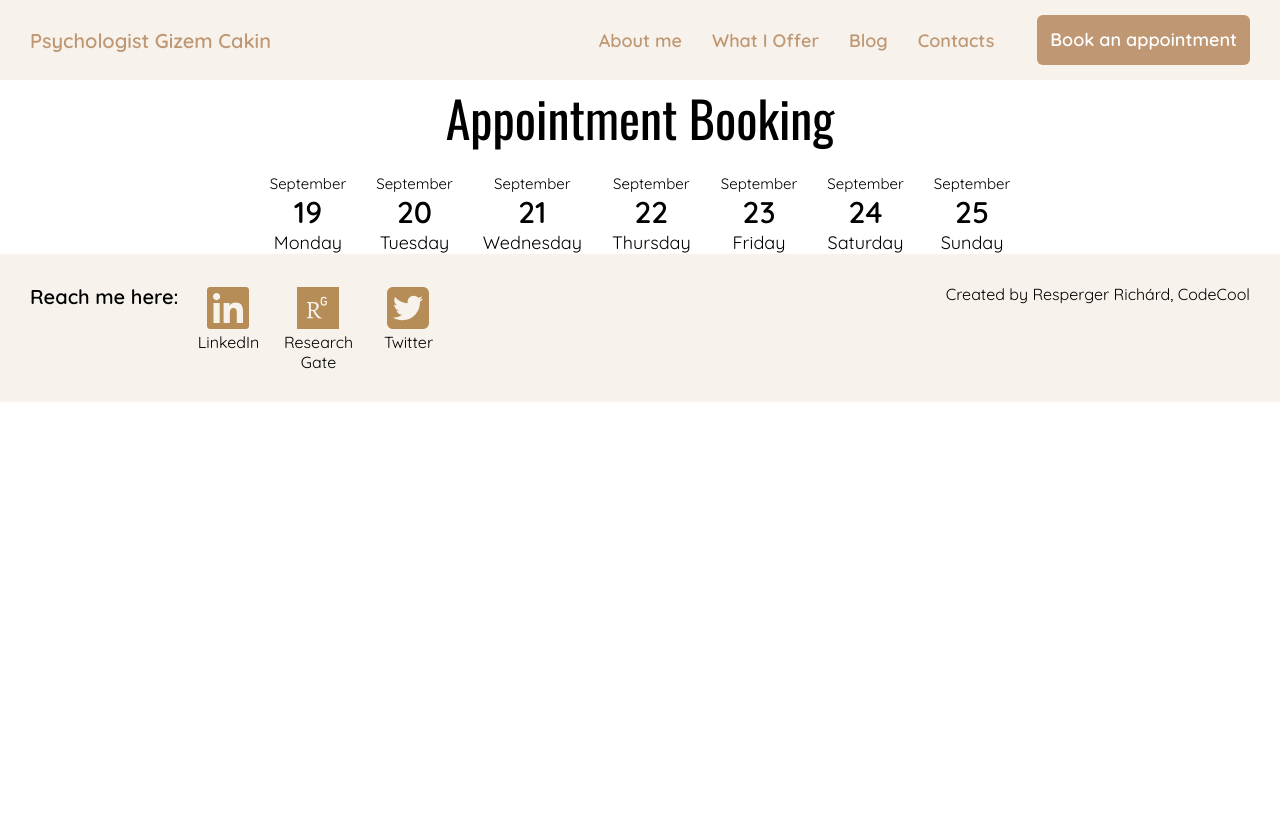
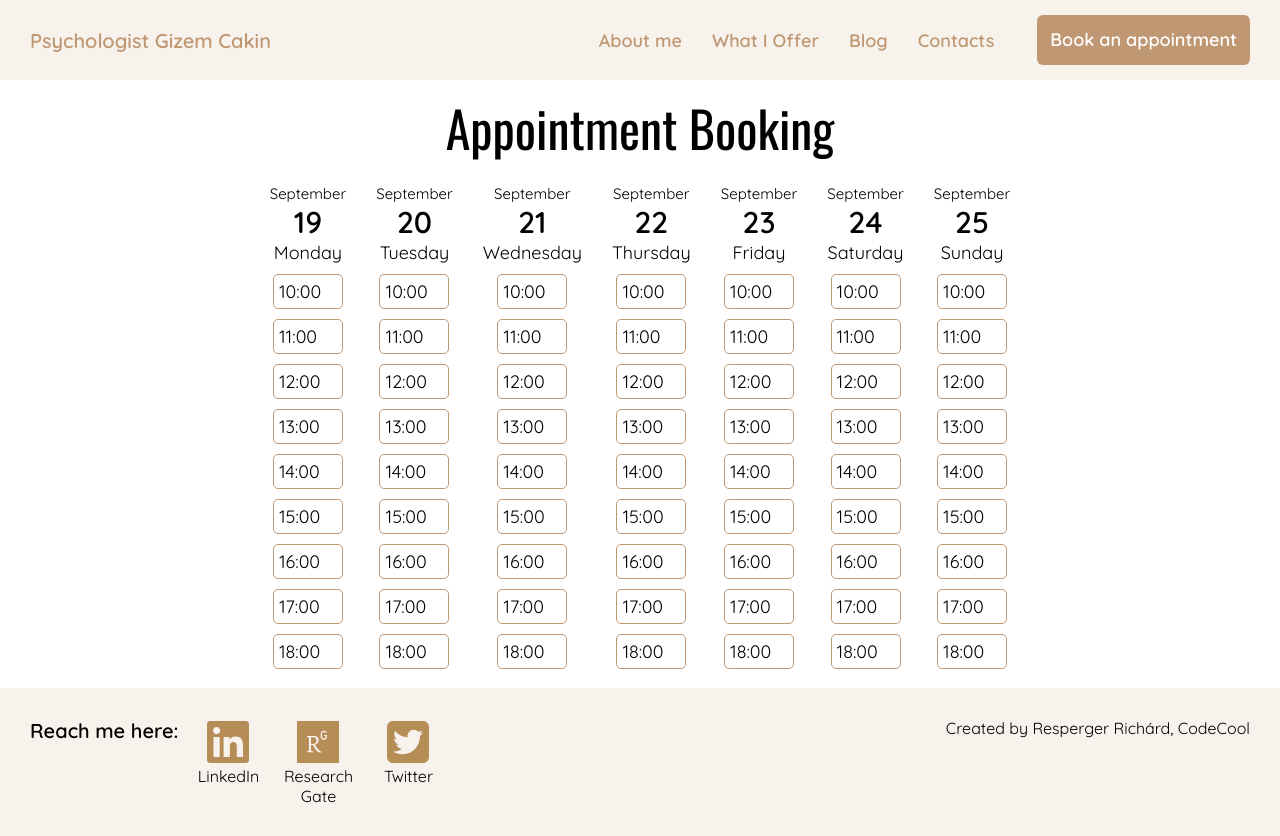
Before and after one commit to 4rrichard/psychology-website, a React (Create React App) app in the folder psychology-website/: page /appointment in a window 1280 px wide. Before the commit the page ends 800 px from the top, so only its background shows below. Built offline with nearby package versions, Linux system fonts and the light colour scheme.

Commit message:
appointment&disabled(try)

```diff
--- a/psychology-website/src/App.js
+++ b/psychology-website/src/App.js
@@ -19,7 +19,7 @@ function App() {
   const [display, setDisplay] = useState(true);
 
   useEffect(() => {
-    if (path !== "/appointment") {
+    if (path !== "/appointment" && path !== "/contact") {
       setDisplay(true);
     } else {
       setDisplay(false);
--- a/psychology-website/src/components/Appointment.css
+++ b/psychology-website/src/components/Appointment.css
@@ -1,33 +1,59 @@
-.appointment--title {
+.appointment {
+  height: 76vh;
+  display: flex;
+  flex-direction: column;
+  justify-content: center;
+}
+.appointment .appointment--title {
   margin-bottom: 20px;
   font-family: "Oswald", sans-serif;
   font-weight: 400;
   font-size: 50px;
   text-align: center;
 }
-
-.appointment {
+.appointment .appointment--container {
   display: flex;
   justify-content: center;
   gap: 30px;
 }
-.appointment .appointment--fulldate {
+.appointment .appointment--container .appointment--fulldate {
   display: flex;
   flex-direction: column;
   align-items: center;
 }
-.appointment .appointment--fulldate .appointment--month {
+.appointment .appointment--container .appointment--fulldate .appointment--month {
   font-family: "Quicksand", sans-serif;
   font-weight: 400;
   font-size: 15px;
 }
-.appointment .appointment--fulldate .appointment--date {
+.appointment .appointment--container .appointment--fulldate .appointment--date {
   font-family: "Quicksand", sans-serif;
   font-weight: 600;
   font-size: 30px;
 }
-.appointment .appointment--fulldate .appointment--day {
+.appointment .appointment--container .appointment--fulldate .appointment--day,
+.appointment .appointment--container .appointment--fulldate .appointment--hours {
+  margin-bottom: 10px;
   font-family: "Quicksand", sans-serif;
   font-weight: 400;
   font-size: 18px;
+}
+.appointment .appointment--container .appointment--fulldate .appointment--hours {
+  min-width: 70px;
+  padding: 5px;
+  border: 1px solid #bf9773;
+  border-radius: 5px;
+  transition-duration: 0.2s;
+  transition-timing-function: ease-in-out;
+}
+.appointment .appointment--container .appointment--fulldate .appointment--hours:hover {
+  color: white;
+  background-color: #bf9773;
+}
+.appointment .appointment--container .appointment--fulldate .appointment--hours[disabled] {
+  opacity: 60%;
+  color: grey;
+  background-color: lightgray;
+  cursor: auto;
+  border: 1px solid rgb(185, 183, 183);
 }/*# sourceMappingURL=Appointment.css.map */
--- a/psychology-website/src/components/Appointment.jsx
+++ b/psychology-website/src/components/Appointment.jsx
@@ -1,11 +1,18 @@
-import React from "react";
+import React, { useState } from "react";
 import { DateTime, Info, Interval } from "luxon";
+import { Link, Route, Routes } from "react-router-dom";
 import "./Appointment.css";
+import RegContact from "./RegContact";
 
 function Appointment() {
   // const day = DateTime.local(2022, 9, 20, { locale: "en" }).day;
   // const weekday = DateTime.local(2022, 9, 20, { locale: "en" }).weekdayLong;
   // const year = DateTime.local(2022, 9, 20, { locale: "en" }).year;
+
+  const now = DateTime.now().toFormat("dd");
+  const nowHour = DateTime.now().c.hour;
+  const dateLimit = DateTime.now().plus({ days: 1 }).toFormat("dd");
+
   const month = DateTime.local(2022, 9, 20, { locale: "en" }).monthLong;
 
   const start = DateTime.local(2022, 9, 19, { locale: "en" });
@@ -32,6 +39,11 @@ function Appointment() {
     septArray.push(month);
   }
 
+  const hoursArr = [];
+  for (let i = 10; i < 19; i++) {
+    hoursArr.push(`${i}:${"00"}`);
+  }
+
   const wholeWeekArray = [];
   septArray.map((sept, index) => {
     return wholeWeekArray.push({
@@ -41,12 +53,11 @@ function Appointment() {
     });
   });
 
-  console.log(wholeWeekArray);
-
+  // && nowHour >= hours.slice(0, 2)
   return (
-    <>
+    <section className="appointment">
       <h1 className="appointment--title">Appointment Booking</h1>
-      <div className="appointment">
+      <div className="appointment--container">
         {wholeWeekArray.map((wholeMonth) => (
           <div className="appointment--fulldate">
             <h2 className="appointment--month">{wholeMonth.month}</h2>
@@ -54,10 +65,22 @@ function Appointment() {
             <h1 className="appointment--date">{wholeMonth.days}</h1>
 
             <h2 className="appointment--day">{wholeMonth.weekdays}</h2>
+            {hoursArr.map((hours) => (
+              <Link
+                to="/contact"
+                className="appointment--hours"
+                disabled={now >= wholeMonth.days}
+              >
+                {hours}
+              </Link>
+            ))}
           </div>
         ))}
       </div>
-    </>
+      <Routes>
+        <Route path="/contact" element={<RegContact />} />
+      </Routes>
+    </section>
   );
 }
 
--- a/psychology-website/src/components/Appointment.scss
+++ b/psychology-website/src/components/Appointment.scss
@@ -1,3 +1,9 @@
+.appointment {
+  height: 76vh;
+
+  display: flex;
+  flex-direction: column;
+  justify-content: center;
   .appointment--title {
     margin-bottom: 20px;
 
@@ -7,7 +13,7 @@
 
     text-align: center;
   }
-.appointment {
+  .appointment--container {
     display: flex;
     justify-content: center;
     gap: 30px;
@@ -25,10 +31,36 @@
         font-weight: 600;
         font-size: 30px;
       }
-    .appointment--day {
+      .appointment--day,
+      .appointment--hours {
+        margin-bottom: 10px;
+
         font-family: "Quicksand", sans-serif;
         font-weight: 400;
         font-size: 18px;
       }
+      .appointment--hours {
+        min-width: 70px;
+
+        padding: 5px;
+
+        border: 1px solid #bf9773;
+        border-radius: 5px;
+
+        transition-duration: 0.2s;
+        transition-timing-function: ease-in-out;
+      }
+      .appointment--hours:hover {
+        color: white;
+        background-color: #bf9773;
+      }
+      .appointment--hours[disabled] {
+        opacity: 60%;
+        color: grey;
+        background-color: lightgray;
+        cursor: auto;
+        border: 1px solid rgb(185, 183, 183);
       }
     }
+  }
+}
--- /dev/null
+++ b/psychology-website/src/components/RegContact.jsx
@@ -0,0 +1,7 @@
+import React from "react";
+
+function RegContact() {
+  return <h1>RegContact</h1>;
+}
+
+export default RegContact;
```
Also changed, not shown: 1 other file (tests, documents, lock files or other folders). Lines whose indentation alone changed are shown as unchanged.
